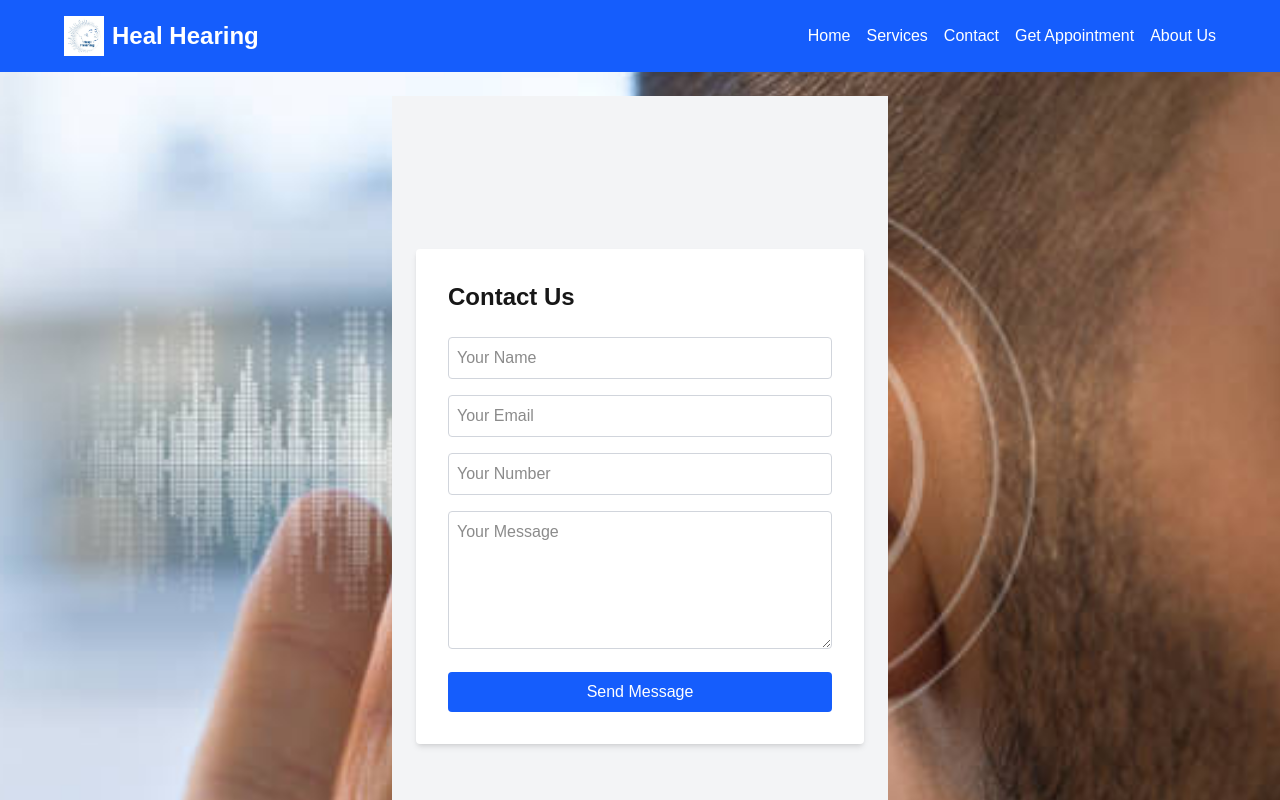
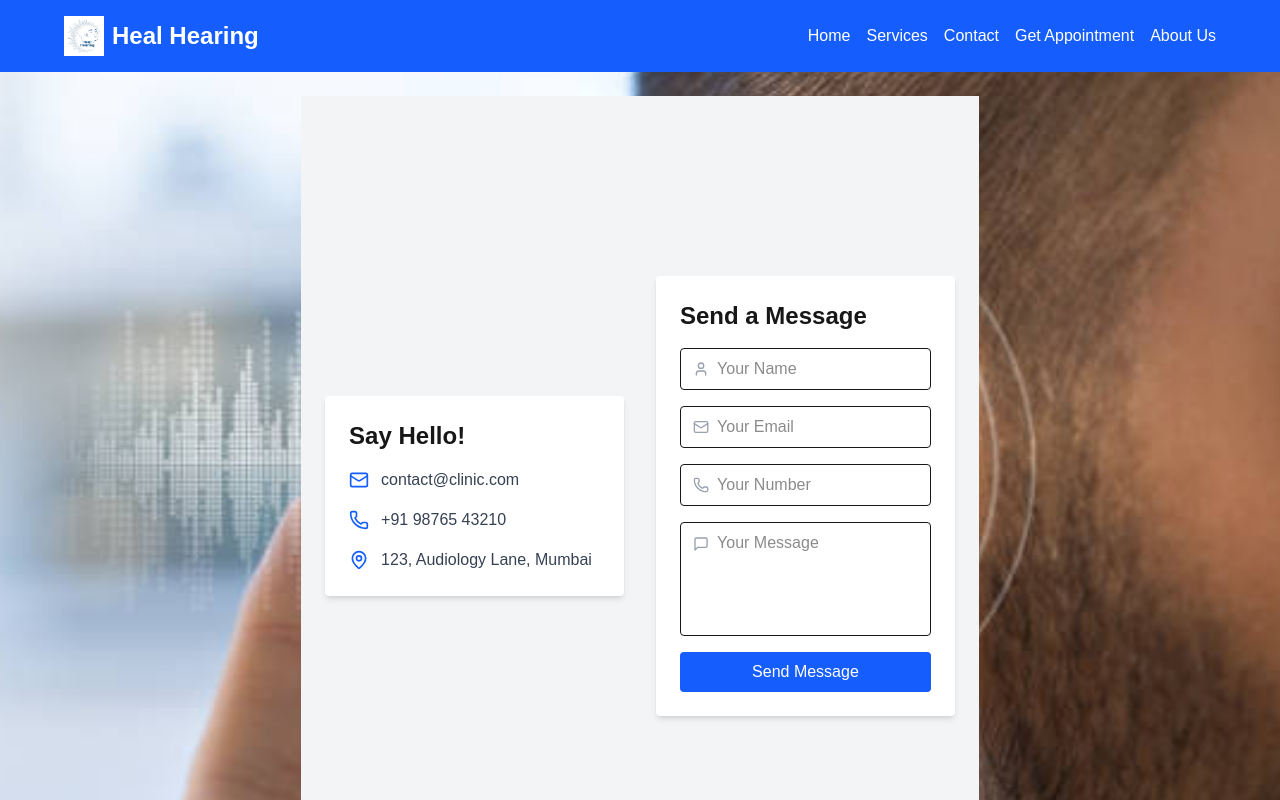
Before and after one commit to Nikhil9036/audiology-website, a Next.js app: page /contact in a window 1280 px wide. Shown: the top 800 px of the page. Built offline with nearby package versions, Linux system fonts and the light colour scheme.

Commit message:
Added Contact Page with form and API integration

```diff
--- a/app/appointment/page.js
+++ b/app/appointment/page.js
@@ -1,8 +1,9 @@
 'use client';
 import { useState } from 'react';
+import { CalendarIcon, ClockIcon, UserIcon, MailIcon, PhoneIcon, FileTextIcon } from 'lucide-react';
 
 export default function AppointmentPage() {
-  const [form, setForm] = useState({ name: '', email:'', number:'', date: '', time: '', reason: '' });
+  const [form, setForm] = useState({ name: '', email: '', number: '', date: '', time: '', reason: '' });
   const [message, setMessage] = useState('');
 
   const handleChange = (e) => {
@@ -19,68 +20,102 @@ export default function AppointmentPage() {
     });
 
     if (res.ok) {
-      setMessage('Appointment booked successfully!');
-      setForm({ name: '', email: '', number:'', date: '', time: '', reason: '' });
+      setMessage('✅ Appointment booked successfully!');
+      setForm({ name: '', email: '', number: '', date: '', time: '', reason: '' });
     } else {
-      setMessage('Something went wrong. Try again.');
+      setMessage('❌ Something went wrong. Please try again.');
     }
   };
 
   return (
-    <div className="max-w-xl mx-auto mt-10 p-6 bg-white rounded shadow">
-      <h1 className="text-2xl font-bold mb-4">Book an Appointment</h1>
+    <div className="min-h-screen bg-gradient-to-r from-blue-50 to-white flex items-center justify-center px-4">
+      <div className="w-full max-w-2xl bg-white shadow-xl rounded-2xl p-8">
+        <h1 className="text-3xl font-semibold text-center text-blue-700 mb-6">
+          Book an Appointment
+        </h1>
+
         <form onSubmit={handleSubmit} className="space-y-4">
+          <div className="grid grid-cols-1 md:grid-cols-2 gap-4">
+            <div className="flex items-center border rounded px-3">
+              <UserIcon className="w-5 h-5 text-blue-500" />
               <input
                 name="name"
                 value={form.name}
                 onChange={handleChange}
                 placeholder="Your Name"
-          className="w-full p-2 border rounded"
+                className="w-full p-2 outline-none"
                 required
               />
+            </div>
+
+            <div className="flex items-center border rounded px-3">
+              <MailIcon className="w-5 h-5 text-blue-500" />
               <input
                 name="email"
                 value={form.email}
                 onChange={handleChange}
                 placeholder="Your Email"
-          className="w-full p-2 border rounded"
+                className="w-full p-2 outline-none"
                 required
               />
+            </div>
+
+            <div className="flex items-center border rounded px-3">
+              <PhoneIcon className="w-5 h-5 text-blue-500" />
               <input
                 name="number"
                 value={form.number}
                 onChange={handleChange}
                 placeholder="Your Number"
-          className="w-full p-2 border rounded"
+                className="w-full p-2 outline-none"
               />
+            </div>
 
+            <div className="flex items-center border rounded px-3">
+              <CalendarIcon className="w-5 h-5 text-blue-500" />
               <input
                 type="date"
                 name="date"
                 value={form.date}
                 onChange={handleChange}
-          className="w-full p-2 border rounded"
+                className="w-full p-2 outline-none"
                 required
               />
+            </div>
+
+            <div className="flex items-center border rounded px-3">
+              <ClockIcon className="w-5 h-5 text-blue-500" />
               <input
                 type="time"
                 name="time"
                 value={form.time}
                 onChange={handleChange}
-          className="w-full p-2 border rounded"
+                className="w-full p-2 outline-none"
                 required
               />
+            </div>
+          </div>
+
+          <div className="flex items-start border rounded px-3">
+            <FileTextIcon className="w-5 h-5 mt-3 text-blue-500" />
             <textarea
               name="reason"
               value={form.reason}
               onChange={handleChange}
               placeholder="Reason for Visit"
-          className="w-full p-2 border rounded"
+              className="w-full p-2 outline-none resize-none"
+              rows={4}
               required
             />
-        <button className="bg-blue-600 text-white px-4 py-2 rounded hover:bg-blue-700">Submit</button>
+          </div>
+
+          <button className="w-full bg-blue-600 hover:bg-blue-700 text-white font-medium py-3 rounded-lg transition">
+            Confirm Appointment
+          </button>
         </form>
-      {message && <p className="mt-4 text-green-600">{message}</p>}
+
+        {message && <p className="mt-6 text-center text-green-600 font-semibold">{message}</p>}
+      </div>
     </div>
   );
 }
--- a/app/contact/page.js
+++ b/app/contact/page.js
@@ -1,6 +1,13 @@
 'use client';
 
 import { useState } from 'react';
+import {
+  Mail,
+  Phone,
+  MapPin,
+  User,
+  MessageSquare,
+} from 'lucide-react';
 
 export default function ContactPage() {
   const [name, setName] = useState('');
@@ -12,9 +19,7 @@ export default function ContactPage() {
     e.preventDefault();
     const res = await fetch('/api/contact', {
       method: 'POST',
-      headers: {
-        'Content-Type': 'application/json',
-      },
+      headers: { 'Content-Type': 'application/json' },
       body: JSON.stringify({ name, email, number, message }),
     });
 
@@ -31,45 +36,83 @@ export default function ContactPage() {
   };
 
   return (
-    <div className="min-h-screen flex items-center justify-center bg-gray-100 p-6">
-      <form onSubmit={handleSubmit} className="bg-white p-8 rounded shadow-md w-full max-w-md">
-        <h1 className="text-2xl font-bold mb-6">Contact Us</h1>
+    <div className="min-h-screen bg-gray-100 p-6 flex flex-col md:flex-row items-center justify-center gap-8">
+      {/* Contact Info */}
+      <div className="bg-white p-6 rounded shadow-md w-full md:w-1/2">
+        <h2 className="text-2xl font-semibold mb-4">Say Hello!</h2>
+        <ul className="space-y-4 text-gray-700">
+          <li className="flex items-center gap-3">
+            <Mail className="text-blue-600" size={20} />
+            contact@clinic.com
+          </li>
+          <li className="flex items-center gap-3">
+            <Phone className="text-blue-600" size={20} />
+            +91 98765 43210
+          </li>
+          <li className="flex items-center gap-3">
+            <MapPin className="text-blue-600" size={20} />
+            123, Audiology Lane, Mumbai
+          </li>
+        </ul>
+      </div>
 
+      {/* Contact Form */}
+      <form onSubmit={handleSubmit} className="bg-white p-6 rounded shadow-md w-full md:w-1/2">
+        <h2 className="text-2xl font-semibold mb-4">Send a Message</h2>
+
+        <div className="space-y-4">
+          <div className="flex items-center border rounded px-3 py-2">
+            <User className="text-gray-400 mr-2" size={18} />
             <input
               type="text"
               placeholder="Your Name"
-          className="w-full mb-4 p-2 border border-gray-300 rounded"
+              className="w-full outline-none"
               value={name}
               onChange={(e) => setName(e.target.value)}
               required
             />
+          </div>
+
+          <div className="flex items-center border rounded px-3 py-2">
+            <Mail className="text-gray-400 mr-2" size={18} />
             <input
               type="email"
               placeholder="Your Email"
-          className="w-full mb-4 p-2 border border-gray-300 rounded"
+              className="w-full outline-none"
               value={email}
               onChange={(e) => setEmail(e.target.value)}
               required
             />
+          </div>
+
+          <div className="flex items-center border rounded px-3 py-2">
+            <Phone className="text-gray-400 mr-2" size={18} />
             <input
-          type="number"
+              type="tel"
               placeholder="Your Number"
-          className="w-full mb-4 p-2 border border-gray-300 rounded"
+              className="w-full outline-none"
               value={number}
               onChange={(e) => setNumber(e.target.value)}
               required
             />
+          </div>
+
+          <div className="flex items-start border rounded px-3 py-2">
+            <MessageSquare className="text-gray-400 mt-1 mr-2" size={18} />
             <textarea
               placeholder="Your Message"
-          className="w-full mb-4 p-2 border border-gray-300 rounded"
-          rows="5"
+              className="w-full outline-none resize-none"
+              rows="4"
               value={message}
               onChange={(e) => setMessage(e.target.value)}
               required
-        />
+            ></textarea>
+          </div>
+        </div>
+
         <button
           type="submit"
-          className="w-full bg-blue-600 text-white py-2 px-4 rounded hover:bg-blue-700"
+          className="mt-4 w-full bg-blue-600 hover:bg-blue-700 text-white py-2 rounded transition"
         >
           Send Message
         </button>
--- a/messages.json
+++ b/messages.json
@@ -11,5 +11,12 @@
     "number": "8766910458",
     "message": "Hello Doctor!\nI need an appointment.",
     "date": "2025-05-12T06:35:36.214Z"
+  },
+  {
+    "name": "nihil",
+    "email": "nja8766@gmail.com",
+    "number": "9036375314",
+    "message": "Hello!",
+    "date": "2025-05-12T14:08:58.238Z"
   }
 ]
--- a/package.json
+++ b/package.json
@@ -9,6 +9,7 @@
     "lint": "next lint"
   },
   "dependencies": {
+    "lucide-react": "^0.510.0",
     "mongose": "^0.0.2-security",
     "next": "15.3.2",
     "nodemailer": "^7.0.3",
```
Also changed, not shown: 1 other file (tests, documents, lock files or other folders). Lines whose indentation alone changed are shown as unchanged.
